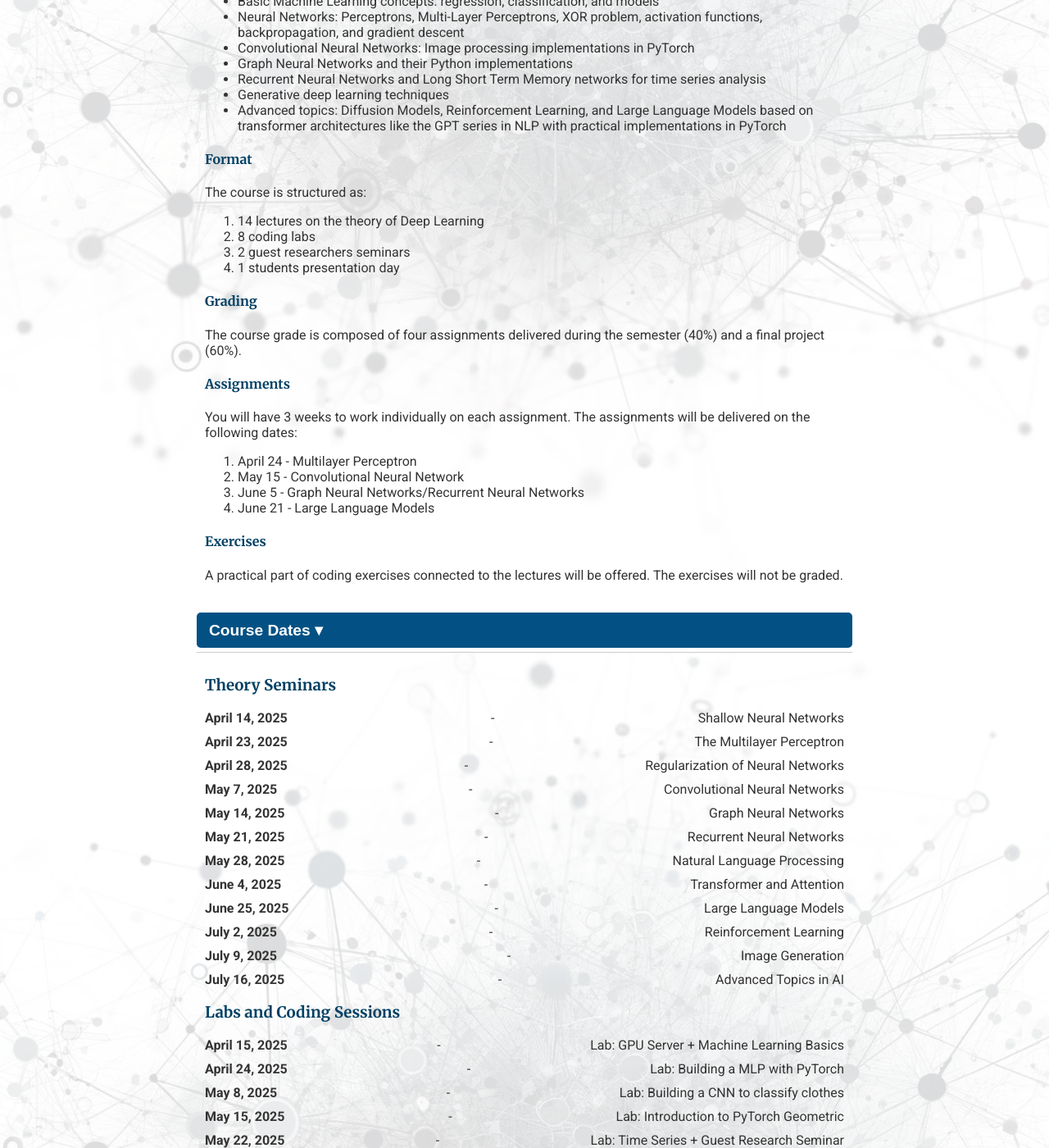
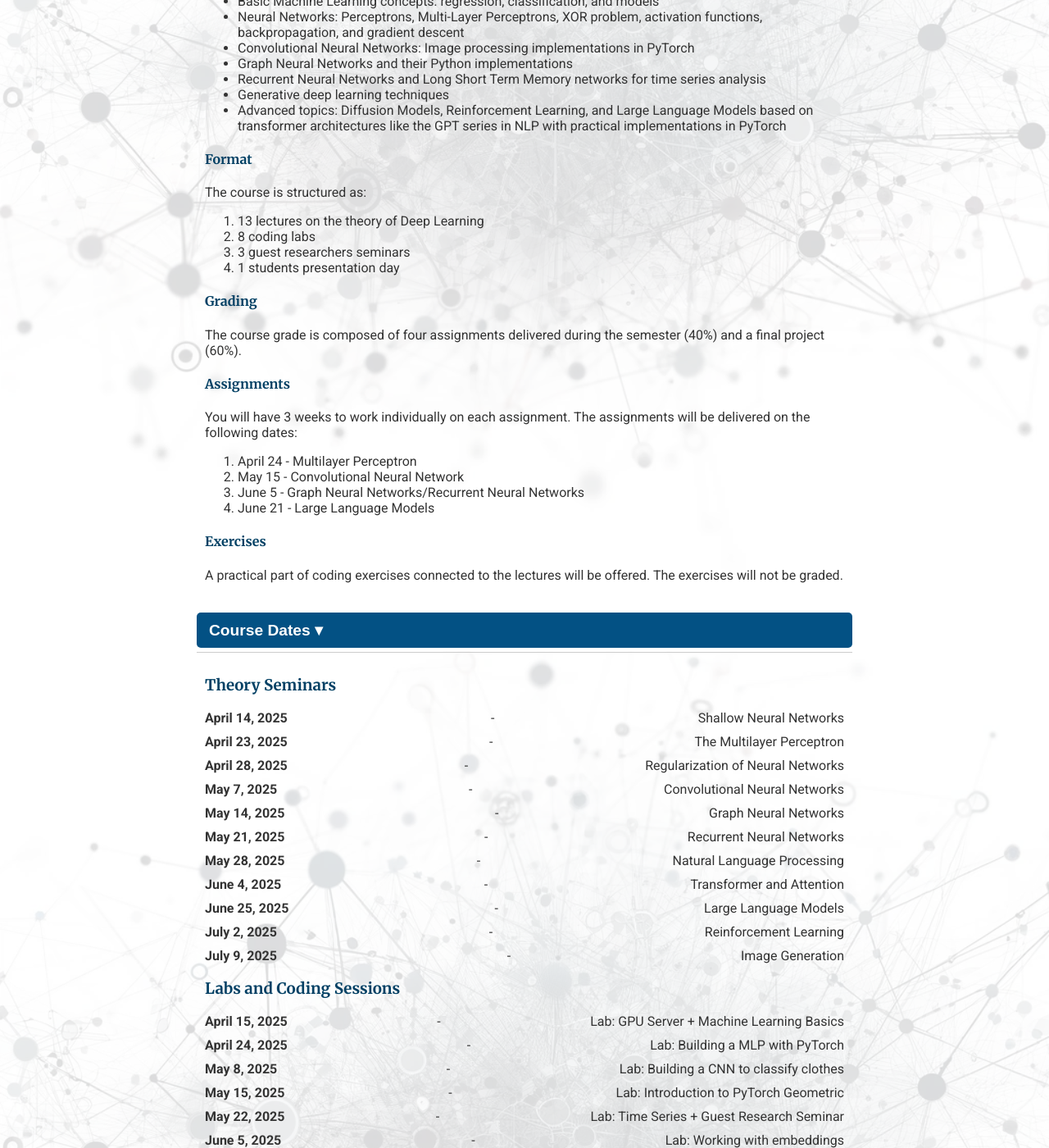
Before and after one commit to giordano-demarzo/giordano-demarzo.github.io, a Jekyll site: the page built from Deep_Learning_25.markdown, in a window 1280 px wide and 1400 px high, scrolled down 486 px. Shown: the whole window at 82% size. Built offline with Jekyll 4.4.1, drawn with Linux system fonts in a browser that asks for light colours; some of the changed text lies outside the part shown.

Commit message:
New Deep Learning course

```diff
--- a/Deep_Learning_25.markdown
+++ b/Deep_Learning_25.markdown
@@ -30,9 +30,9 @@
     <h4>Format</h4>
     <p>The course is structured as:</p>
     <ol>
-        <li>14 lectures on the theory of Deep Learning</li>
+        <li>13 lectures on the theory of Deep Learning</li>
         <li>8 coding labs </li>
-        <li>2 guest researchers seminars </li>
+        <li>3 guest researchers seminars </li>
         <li>1 students presentation day</li>
     </ol>
 
@@ -89,9 +89,7 @@
     <div class="course-date">
         <span class="date">July 9, 2025</span> - <span class="lecture-title">Image Generation</span>
     </div>
-    <div class="course-date">
-        <span class="date">July 16, 2025</span> - <span class="lecture-title">Advanced Topics in AI</span>
-    </div>
+
 
     <h3>Labs and Coding Sessions</h3>
     <div class="course-date">
@@ -127,7 +125,10 @@
         <span class="date">July 3, 2025</span> - <span class="lecture-title">E. Francazi (EPFL) "Emergence of bias in deep neural networks predictions"</span>
     </div>
     <div class="course-date">
-        <span class="date">July 17, 2025</span> - <span class="lecture-title">Students Presentations</span>
+        <span class="date">July 16, 2025</span> - <span class="lecture-title">Students Presentation Day</span>
+    </div>
+    <div class="course-date">
+        <span class="date">July 17, 2025</span> - <span class="lecture-title">S. Petruzzi (Sapienza) "Introduction to Mechanistic Interpretability of LLMs"</span>
     </div>
 </div>
     <!-- Material Section -->
```
